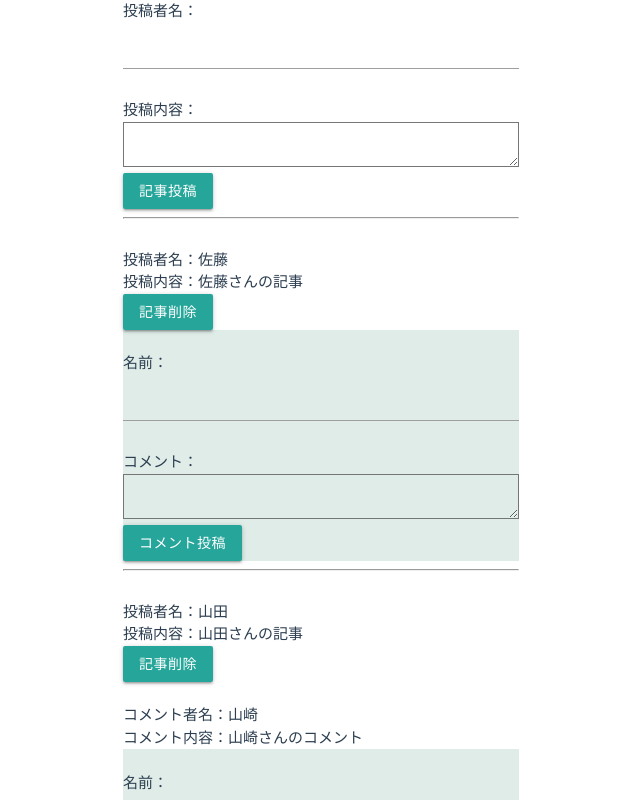
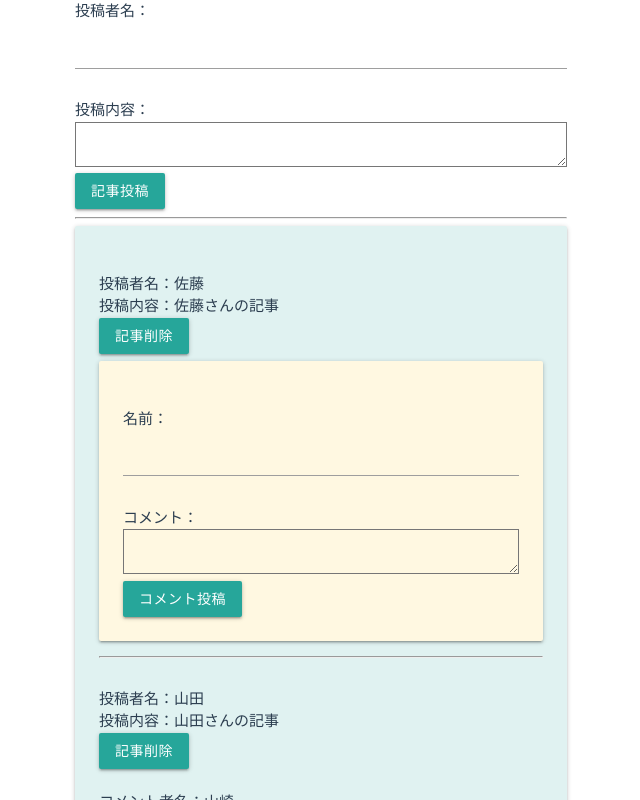
Before and after one commit to hanawtnb/ex-vue-bbs, a Vue app: page / in a window 1280 px wide. Shown: the top 800 px of the page, without its empty margins (319-959 px from the left). Built offline with nearby package versions, Linux system fonts and the light colour scheme.

Commit message:
ccsを修正。

```diff
--- a/src/views/Bbs.vue
+++ b/src/views/Bbs.vue
@@ -18,7 +18,7 @@
         </button>
       </div>
       <hr />
-      <div class="articleContent">
+      <div class="card-panel teal lighten-5">
         <div
           v-for="(article, index) of currentArticleList"
           v-bind:key="article.id"
@@ -44,7 +44,7 @@
             コメント者名：{{ comment.name }} <br />
             コメント内容：{{ comment.content }}
           </div>
-          <div class="comment">
+          <div class="card-panel amber lighten-5">
             <br />
             名前：<input v-model="commentName" type="text" /> <br /><br />
             コメント：<textarea
@@ -126,6 +126,8 @@ export default class BaseballTeamList extends Vue {
   }
 
   deleteArticle(articleIndex: number): void {
+    console.log(articleIndex);
+
     this["$store"].commit("deleteArticle", {
       articleIndex: articleIndex,
     });
@@ -141,7 +143,4 @@ export default class BaseballTeamList extends Vue {
   text-align: left;
   display: inline-block;
 }
-.comment {
-  background-color: rgb(223, 236, 232);
-}
 </style>
```
